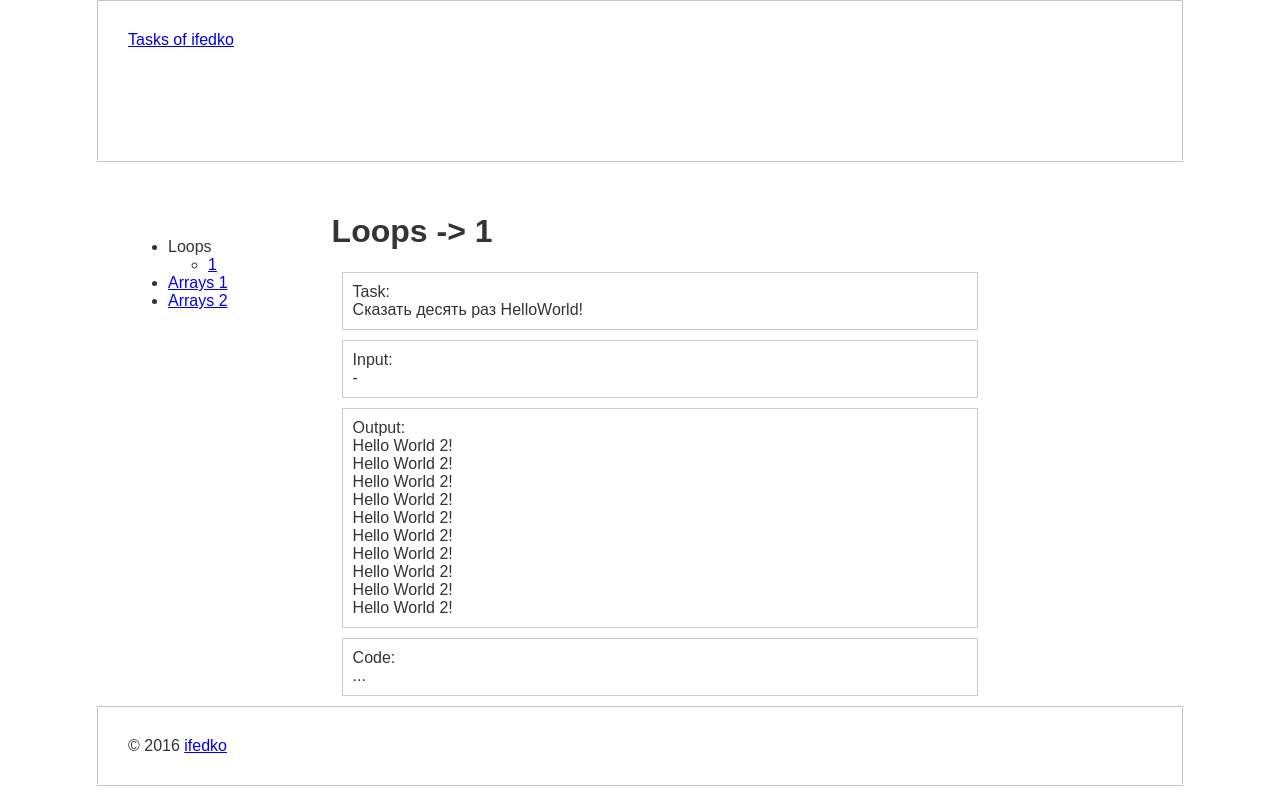
After one commit to ifedko/php-course, a PHP site: page /tasks/loops/2.php in a window 1280 px wide. The commit adds this page. Run offline with PHP 8.4, Linux system fonts and the light colour scheme.

```diff
--- /dev/null
+++ b/myproject/css/main.css
@@ -0,0 +1,61 @@
+/* GENERAL */
+html, body {
+	color: #343434;
+}
+
+/* PAGE STRUCTURE */
+.header, .content, .footer {
+	width: 1024px;
+	margin: 0px auto;
+	padding: 30px;
+	clear: both;
+}
+.header {
+	height: 100px;
+	border: 1px solid #c5c1cc;
+}
+.footer {
+	border: 1px solid #c5c1cc;
+}
+
+/* HEADER */
+.logo {
+	display: block;
+	float: left;
+	width: 100px;
+	margin: 0 10px;
+}
+.slogan-wrapper {
+	float: right;
+}
+.slogan-wrapper h1 {
+	color: #6436c1;
+}
+
+/* CONTENT */
+.content img {
+	display: block;
+	float: left;
+	width: 300px;
+	margin: 20px;
+	border-radius: 150px;
+}
+.menu {
+	float: left;
+	width: 15%;
+	padding: 30px 50px 30px 0;
+}
+.workarea {
+	float: left;
+	width: 60%;
+}
+.task-item {
+	padding: 10px;
+	margin: 10px;
+	width: 100%;
+	border: 1px solid #cccccc;
+}
+
+/* FOOTER */
+.footer {
+}
--- /dev/null
+++ b/myproject/tasks/loops/2.php
@@ -0,0 +1,37 @@
+<?php
+function sayHelloWorld($count = 1)
+{
+	$result = '';
+	for ($i = 0; $i < $count; $i++) {
+		$result .= 'Hello World 2!<br>';
+	}
+	return $result;
+}
+
+$result = sayHelloWorld(10);
+?>
+
+<?php require '../../view/header.php'; ?>
+<div class="content">
+	<?php require '../../view/menu.php'; ?>
+	<div class="workarea">
+		<h1>Loops -> 1</h1>
+		<div class="task-item">
+			Task:<br>
+			Сказать десять раз HelloWorld!
+		</div>
+		<div class="task-item">
+			Input:<br>
+			-
+		</div>
+		<div class="task-item">
+			Output:<br>
+			<?php echo $result; ?>
+		</div>
+		<div class="task-item">
+			Code:<br>
+			...
+		</div>
+	</div>
+</div>
+<?php require '../../view/footer.php'; ?>
--- /dev/null
+++ b/myproject/view/footer.php
@@ -0,0 +1,5 @@
+		<div class="footer">
+			&copy; 2016 <a href="/" title="ifedko">ifedko</a>
+		</div>
+	</body>
+</html>
--- /dev/null
+++ b/myproject/view/header.php
@@ -0,0 +1,14 @@
+<!DOCTYPE html>
+<html lang="ru">
+	<head>
+		<title>Tasks</title>
+		<meta charset="utf-8">
+		<link rel="stylesheet" type="text/css" href="/css/normalize.css">
+		<link rel="stylesheet" type="text/css" href="/css/main.css">
+		<style>
+		</style>
+	</head>
+	<body>
+		<div class="header">
+			<a href="/">Tasks of ifedko</a>
+		</div>
--- /dev/null
+++ b/myproject/view/menu.php
@@ -0,0 +1,18 @@
+<div class="menu">
+	<ul>
+		<li>
+			Loops
+			<ul>
+				<li>
+					<a href="/tasks/loops/1.php">1</a>
+				</li>
+			</ul>
+		</li>
+		<li>
+			<a href="#">Arrays 1</a>
+		</li>
+		<li>
+			<a href="#">Arrays 2</a>
+		</li>
+	</ul>
+</div>
```
Also changed, not shown: myproject/index.php (+30 -1 lines), myproject/tasks/loops/1.php (added, +13 -0 lines), myproject/.htaccess (added), myproject/css/normalize.css (added), myproject/images/logo.png (added), myproject/images/photo.png (added), 2 other files.
